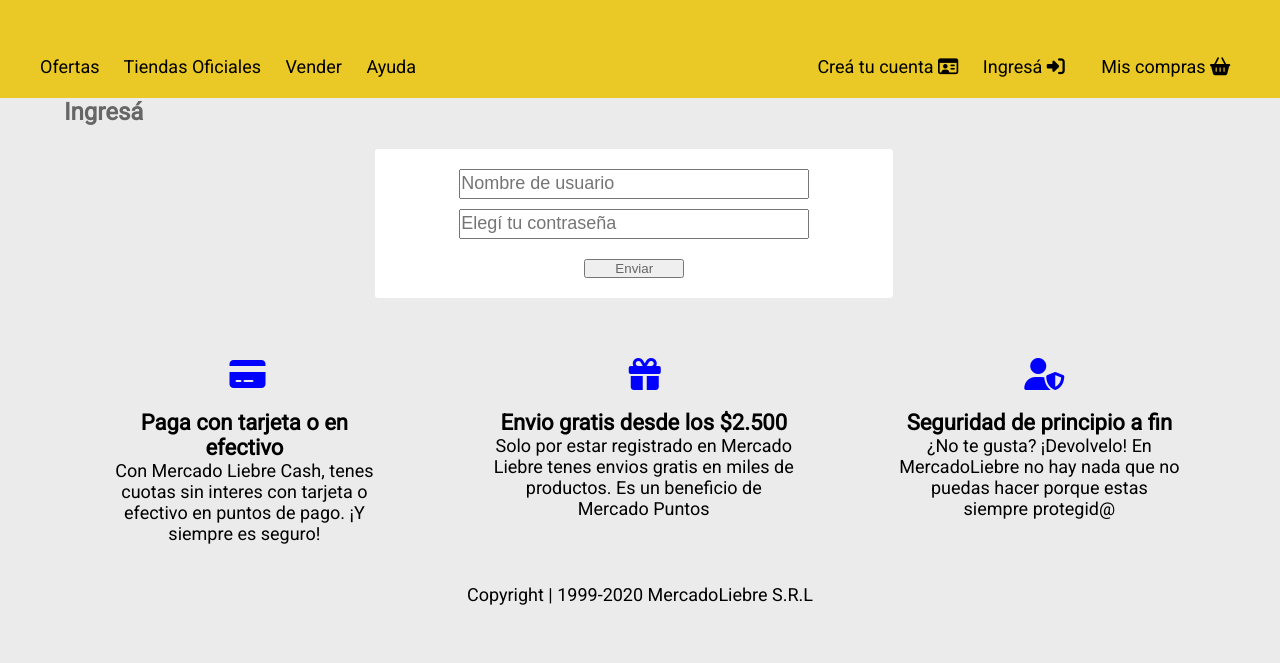
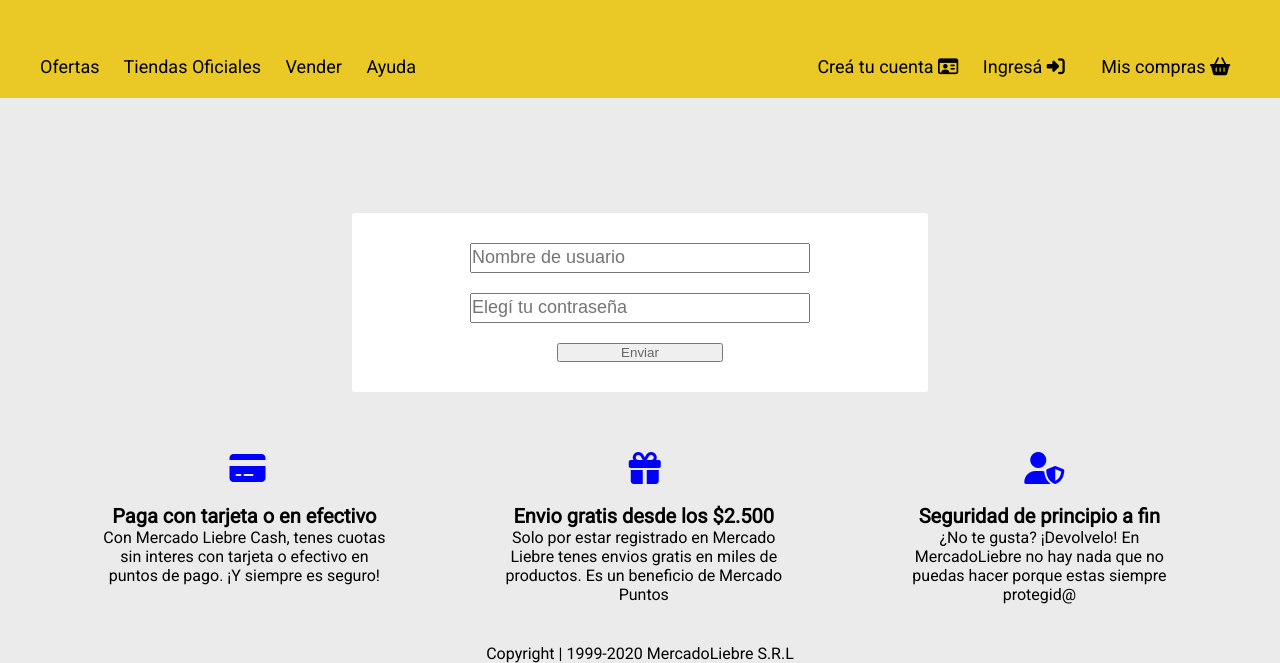
Before and after one commit to mariedonna/mercado, a website: page views/login.html in a window 1280 px wide. Shown: the part 190-853 px from the top of the page. Before the commit the page ends 800 px from the top, so only its background shows below. Drawn offline with Linux system fonts and the light colour scheme; files that its build step writes are made by us from their sources; files whose address does not match are found by name.

Commit message:
login resposive

```diff
--- a/public/css/styles.css
+++ b/public/css/styles.css
@@ -10,7 +10,7 @@
 }
 
 h3{
-    font-size: 24px;
+    font-size: 22px;
 }
 
 p{
@@ -27,7 +27,7 @@
     padding: 5%;
 }
 
-header .logo-ml{ /*div padre y div hijo va con espacio*/
+header .logo-ml{
     width: 50%;
     padding: 10px;
 }
@@ -37,7 +37,7 @@
     display: flex;
     align-items: center;
     padding: 2px;
-/* font-size: 12px; puedo sacarlo porq esta en el body*/
+
 }
 .top-header p{
     width: 100%;
@@ -92,11 +92,11 @@
 }
 main.login-user{
     width: 100%;
-    padding-top:2%;
+    padding-top:20%;
 
 }
 main form.login{
-    width: 45%;
+    width: 50%;
     display:flex;
     flex-wrap:wrap;
     flex-direction:column;
@@ -105,13 +105,13 @@
     background-color: white ;
     border-radius: 3px;
     padding: 10px;
-    margin-left:27%;
-    margin-right:27%;
-    margin-top:2%;
+    margin-left:25%;
+
+    margin-top:10%;
 
 }
 main form.login p{
-    padding-top: 10px;
+    padding-top: 20px;
 
 }
 main form.login button{
@@ -248,12 +248,22 @@
     header nav{
         display:none;
     }
+    main form.login {
+        width: 50%;
+        padding: 10px;
+    }
+
     main section div.products{
         display: flex;
         flex-direction: row;
         flex-wrap: wrap;
         justify-content: space-between;
         align-items: flex-start;
+    }
+    main form.login button {
+        width: 30%;
+        margin:20px;
+        color: #666;
     }
 
     main section div.products article{
@@ -281,7 +291,7 @@
     }
 
     input.bar{
-        width:350px;
+        width:340px;
         height: 30px;
         font-size: 18px;
         padding-right: 4px;
@@ -312,6 +322,16 @@
         flex-direction:row;
         justify-content: space-between;
     }
+    footer i{
+        font-size: 2em;
+    }
+    footer h4{
+        font-size:22px;
+    }
+    footer p{
+        font-size: 16px;
+    }
+
 }
 @media (min-width: 1200px){
 
@@ -349,10 +369,10 @@
         font-size: 2em;
     }
     footer h4{
-        font-size:22px;
+        font-size:20px;
     }
     footer p{
-        font-size: 18px;
+        font-size: 16px;
     }
 
 }
--- a/views/login.html
+++ b/views/login.html
@@ -40,27 +40,13 @@
             </div>
         </header>
         <main section="login-user">
-            <h3>Ingresá</h3> <!--log in-->
 
             <form class="login" action="/" method="POST">
                 <p><input class="bar" name="usuario" type="text" placeholder="Nombre de usuario"></p>
                 <p><input class="bar" type="password" name="password" type="password" placeholder="Elegí tu contraseña"></p>
                 <button class="login-button">Enviar</button>
             </form>
-
-        </main> <!--log in-->
-        <!--
-                        <div class="logInBox">
-                <h1>Log In</h1>
-                <a href="/register">REGISTRARSE</a>
-                <input class="userDataBox" name="usuario" type="text" placeholder="USUARIO">
-                <input class="userDataBox" name="password" type="password" placeholder="CONTRASEÑA">
-                <button class="logInButton">INICIAR SESIÓN</button>
-                <a href="/forgotPassword">¿Olvidaste tu contraseña?</a>
-            </div>
-
-        </div>
-        -->
+        </main>
         <footer>
             <div class="end-section">
              <div>
```
